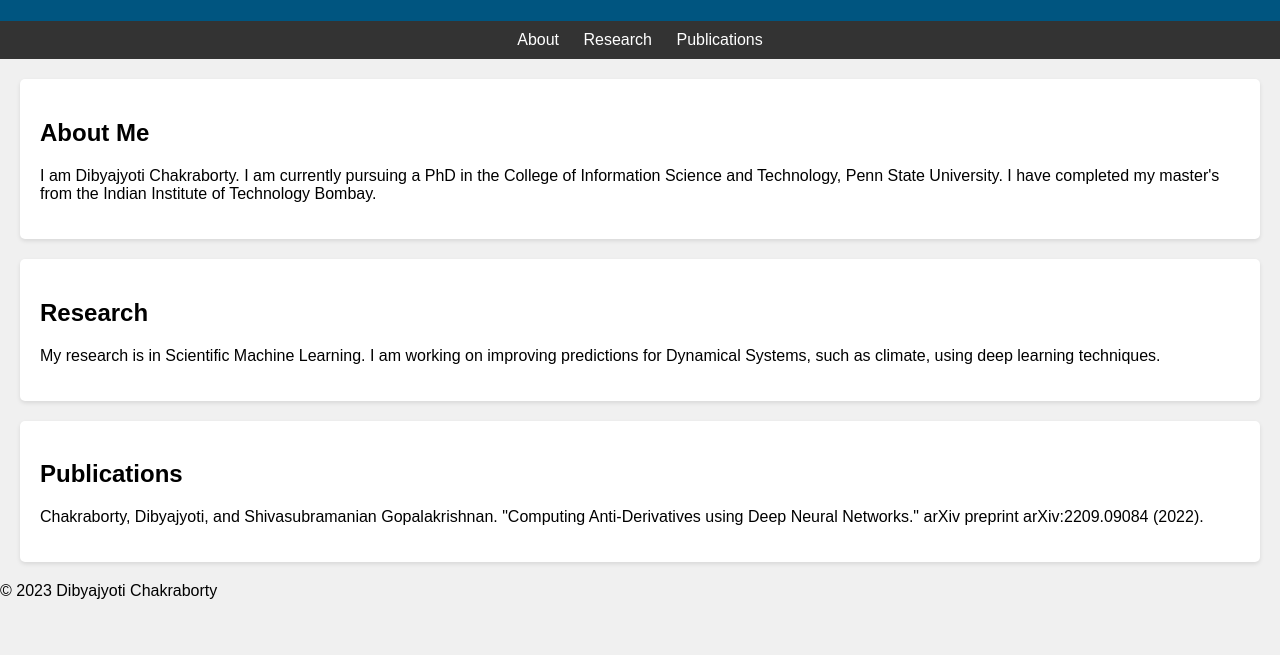
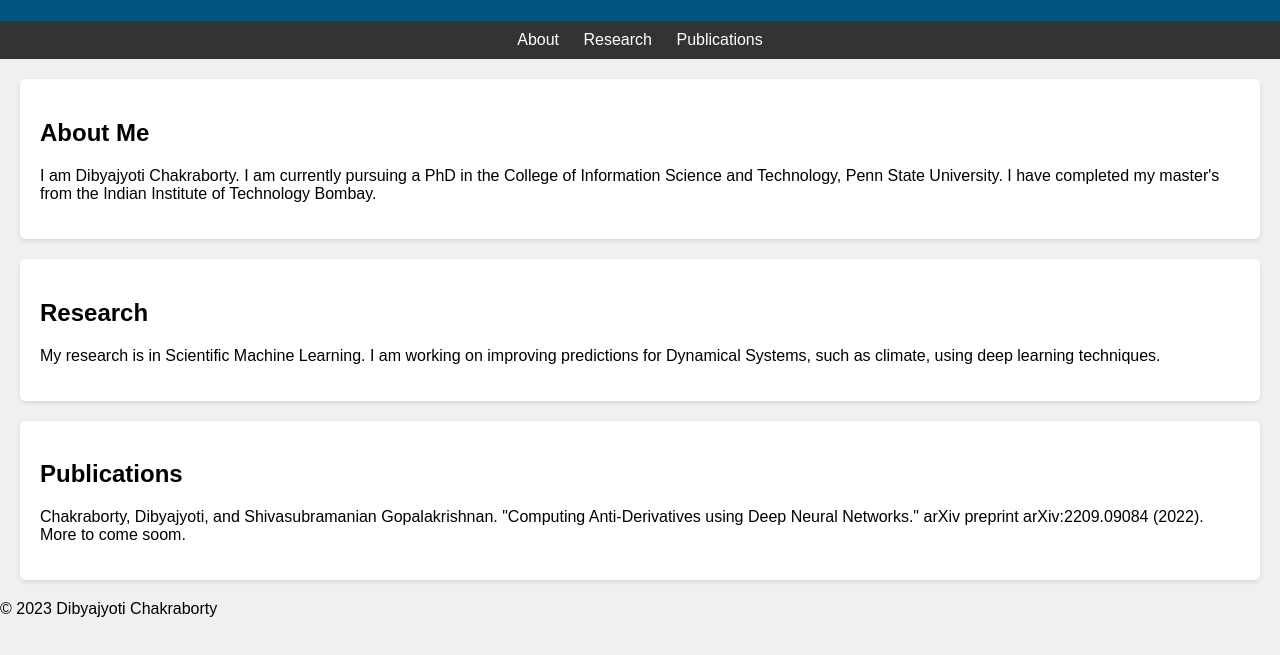
Before and after one commit to Dibyajyoti-Chakraborty/dibyajyoti-chakraborty.github.io, a plain HTML site: page index.html in a window 1280 px wide. Shown: the part 99-754 px from the top of the page. Drawn offline with Linux system fonts and the light colour scheme.

Commit message:
Update index.html

```diff
--- a/index.html
+++ b/index.html
@@ -59,7 +59,9 @@
 
     <section id="publications">
         <h2>Publications</h2>
-        <p>Chakraborty, Dibyajyoti, and Shivasubramanian Gopalakrishnan. "Computing Anti-Derivatives using Deep Neural Networks." arXiv preprint arXiv:2209.09084 (2022).</p>
+        <p>Chakraborty, Dibyajyoti, and Shivasubramanian Gopalakrishnan. "Computing Anti-Derivatives using Deep Neural Networks." arXiv preprint arXiv:2209.09084 (2022).<br>
+        More to come soom.
+        </p>
     </section>
 
     <footer>
```
